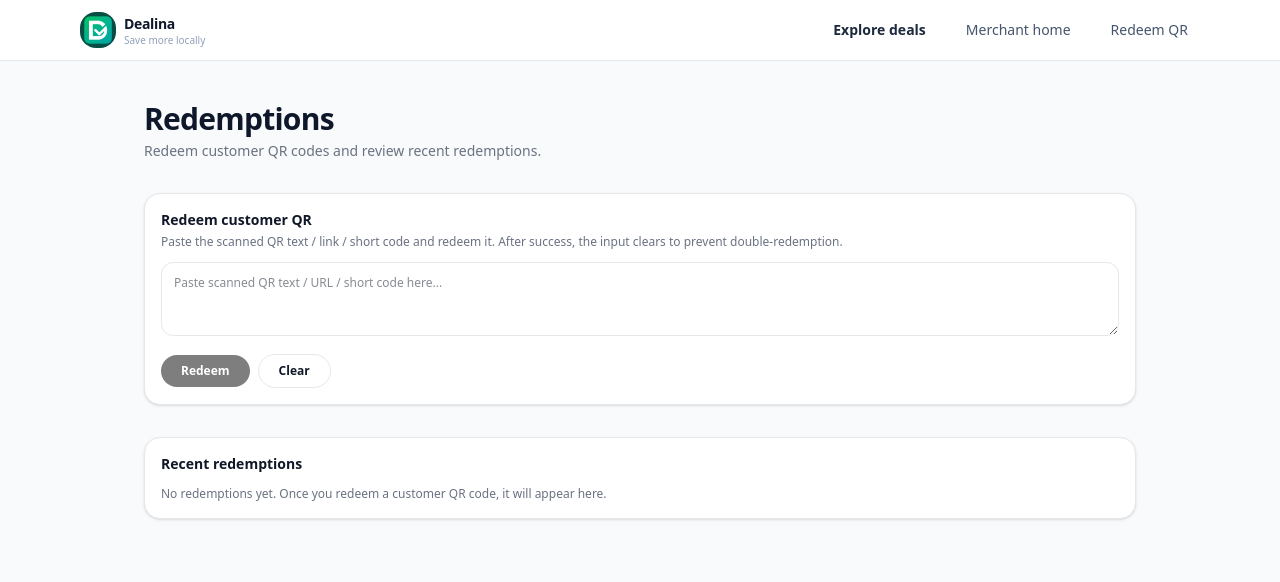
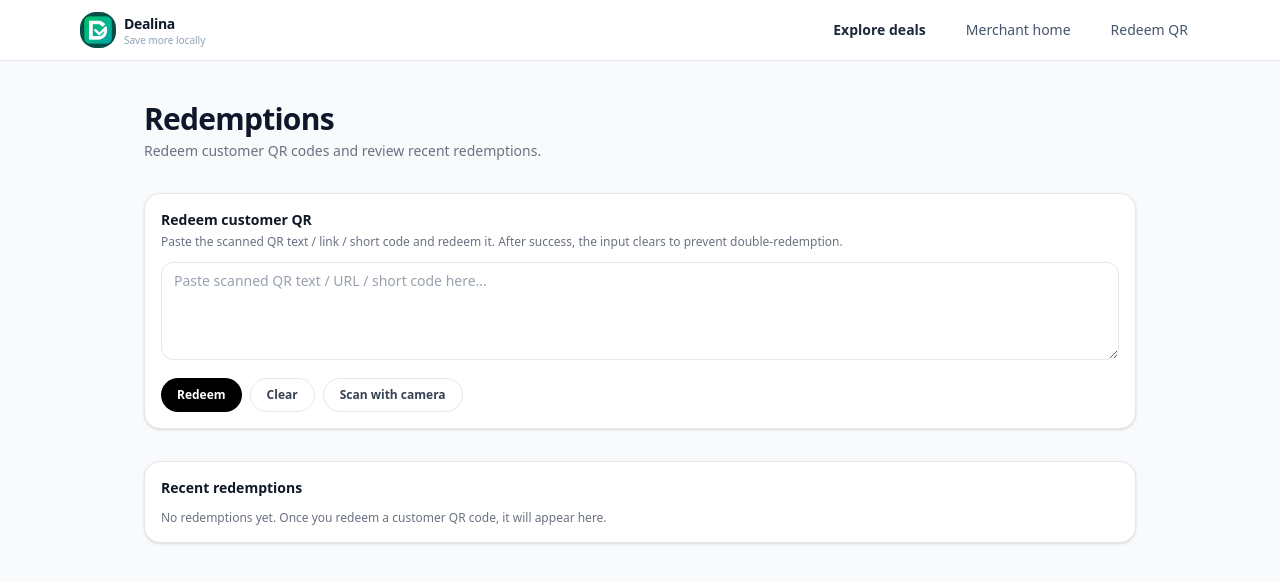
Before and after one commit to gbsunmonu/deals-web, a Next.js app: page /merchant/redemptions in a window 1280 px wide. Shown: the top 582 px of the page. Built offline with nearby package versions, Linux system fonts and the light colour scheme; no server answers; the database is empty.

Commit message:
feat: restore camera QR scanning in RedeemForm

```diff
--- a/components/RedeemForm.tsx
+++ b/components/RedeemForm.tsx
@@ -1,187 +1,273 @@
 "use client";
 
-import { useMemo, useState } from "react";
-import { useRouter } from "next/navigation";
+import { useEffect, useRef, useState, useTransition } from "react";
+import { BrowserQRCodeReader, IScannerControls } from "@zxing/browser";
 
-type ApiResp = {
-  ok?: boolean;
-  status?: string;
+type RedeemResponse =
+  | {
+      ok: true;
+      status: "REDEEMED";
       message?: string;
+      redemption?: { id: string; redeemedAt: string };
+      deal?: { title?: string };
+      merchant?: { name?: string };
+    }
+  | {
+      ok?: false;
+      status?: "ALREADY_REDEEMED" | "SOLD_OUT";
       error?: string;
-  redeemedAt?: string | Date | null;
-  redemption?: { id?: string; redeemedAt?: string | Date | null } | null;
-  deal?: { title?: string } | null;
-};
+      redeemedAt?: string;
+      details?: string;
+    }
+  | { error?: string; details?: string };
 
-function formatDateTime(value?: string | Date | null) {
-  if (!value) return "";
-  const d = value instanceof Date ? value : new Date(value);
-  if (Number.isNaN(d.getTime())) return "";
-  return d.toLocaleString("en-GB", {
-    day: "2-digit",
-    month: "short",
-    year: "numeric",
-    hour: "2-digit",
-    minute: "2-digit",
-  });
+export default function RedeemForm() {
+  const [qrText, setQrText] = useState("");
+  const [status, setStatus] = useState<
+    | { type: "idle" }
+    | { type: "success"; message: string }
+    | { type: "error"; message: string }
+  >({ type: "idle" });
+
+  const [isPending, startTransition] = useTransition();
+
+  // Camera scanning
+  const [isScanning, setIsScanning] = useState(false);
+  const videoRef = useRef<HTMLVideoElement | null>(null);
+  const controlsRef = useRef<IScannerControls | null>(null);
+
+  async function stopScanner() {
+    try {
+      controlsRef.current?.stop();
+    } catch {}
+    controlsRef.current = null;
+
+    // Extra safety: stop any active stream tracks
+    const video = videoRef.current;
+    const stream = video?.srcObject as MediaStream | null;
+    if (stream) {
+      stream.getTracks().forEach((t) => t.stop());
+      if (video) video.srcObject = null;
+    }
   }
 
-export default function RedeemForm() {
-  const router = useRouter();
+  useEffect(() => {
+    // Cleanup on unmount
+    return () => {
+      stopScanner();
+    };
+    // eslint-disable-next-line react-hooks/exhaustive-deps
+  }, []);
 
-  const [qrText, setQrText] = useState("");
-  const [isSubmitting, setIsSubmitting] = useState(false);
-
-  const [success, setSuccess] = useState<string | null>(null);
-  const [info, setInfo] = useState<string | null>(null);
-  const [error, setError] = useState<string | null>(null);
-
-  const canSubmit = useMemo(() => qrText.trim().length > 0 && !isSubmitting, [
-    qrText,
-    isSubmitting,
-  ]);
-
-  function resetMessages() {
-    setSuccess(null);
-    setInfo(null);
-    setError(null);
+  function clearAll() {
+    setQrText("");
+    setStatus({ type: "idle" });
   }
 
-  async function onRedeem() {
-    resetMessages();
-
-    const text = qrText.trim();
-    if (!text) {
-      setError("Paste the scanned QR text first.");
+  function redeem(textOverride?: string) {
+    const payload = (textOverride ?? qrText).trim();
+    if (!payload) {
+      setStatus({ type: "error", message: "Paste or scan a QR code first." });
       return;
     }
 
-    setIsSubmitting(true);
+    setStatus({ type: "idle" });
 
+    startTransition(async () => {
       try {
         const res = await fetch("/api/redemptions/confirm", {
           method: "POST",
           headers: { "Content-Type": "application/json" },
-        body: JSON.stringify({ qrText: text }),
+          body: JSON.stringify({ qrText: payload }),
         });
 
-      let data: ApiResp = {};
-      try {
-        data = (await res.json()) as ApiResp;
-      } catch {
-        data = {};
-      }
+        const data = (await res.json().catch(() => ({}))) as RedeemResponse;
 
-      const status = String(data?.status ?? "").toUpperCase();
+        if (!res.ok) {
+          const msg =
+            (data as any)?.error ||
+            (data as any)?.details ||
+            "Failed to redeem.";
+          setStatus({ type: "error", message: msg });
 
-      // ---- SOLD OUT
-      if (status === "SOLD_OUT" || res.status === 409 && (data?.error || "").toLowerCase().includes("fully")) {
-        setError("❌ Deal is sold out (redemption limit reached).");
+          // On failure, do NOT clear input (so user can retry/copy)
           return;
         }
 
-      // ---- ALREADY REDEEMED
-      if (status === "ALREADY_REDEEMED" || res.status === 409) {
-        const when = formatDateTime(data?.redeemedAt ?? data?.redemption?.redeemedAt ?? null);
-        setError(when ? `⚠️ Already redeemed (${when}).` : "⚠️ This QR code has already been redeemed.");
+        // Success
+        const successMsg =
+          (data as any)?.message ||
+          `Redeemed successfully${(data as any)?.deal?.title ? `: ${(data as any).deal.title}` : ""}.`;
+
+        setStatus({ type: "success", message: successMsg });
+
+        // ✅ prevent double-redeem confusion
+        setQrText("");
+      } catch (err: any) {
+        setStatus({
+          type: "error",
+          message: err?.message || "Something went wrong redeeming the QR.",
+        });
+      }
+    });
+  }
+
+  async function startCameraScan() {
+    setStatus({ type: "idle" });
+
+    // Basic browser support
+    if (!navigator?.mediaDevices?.getUserMedia) {
+      setStatus({
+        type: "error",
+        message: "Camera not supported in this browser.",
+      });
       return;
     }
 
-      // ---- EXPIRED / NOT STARTED
-      if (status === "EXPIRED" || res.status === 400 && (data?.error || "").toLowerCase().includes("expired")) {
-        setError("❌ This deal has expired.");
-        return;
-      }
-      if (status === "NOT_STARTED") {
-        setError("⚠️ This deal has not started yet.");
+    setIsScanning(true);
+
+    try {
+      const reader = new BrowserQRCodeReader();
+
+      // Prefer back camera when available (mobile)
+      const devices = await BrowserQRCodeReader.listVideoInputDevices();
+      const preferred =
+        devices.find((d) => /back|rear|environment/i.test(d.label))?.deviceId ||
+        devices[0]?.deviceId;
+
+      if (!videoRef.current) {
+        setStatus({ type: "error", message: "Camera UI not ready." });
+        setIsScanning(false);
         return;
       }
 
-      // ---- Other errors
-      if (!res.ok || data?.ok === false) {
-        setError(data?.error || "Failed to redeem. Please try again.");
-        return;
+      // Start decoding
+      controlsRef.current = await reader.decodeFromVideoDevice(
+        preferred || undefined,
+        videoRef.current,
+        (result, error, controls) => {
+          if (result) {
+            const text = result.getText();
+            setQrText(text);
+            setIsScanning(false);
+
+            // Stop camera immediately once we get a result
+            try {
+              controls.stop();
+            } catch {}
+            stopScanner();
+
+            // Auto-redeem after scan (you can change this behavior if you want)
+            redeem(text);
           }
-
-      // ---- SUCCESS
-      const dealTitle = data?.deal?.title ? ` — ${data.deal.title}` : "";
-      const when = formatDateTime(data?.redemption?.redeemedAt ?? null);
-
-      setSuccess(when ? `✅ Redemption successful${dealTitle} • ${when}` : `✅ Redemption successful${dealTitle}`);
-
-      // Clear input so merchant doesn't accidentally resubmit same QR
-      setQrText("");
-
-      // Refresh server data (recent redemptions table)
-      router.refresh();
-    } catch (e: any) {
-      console.error(e);
-      setError(e?.message || "Network error redeeming QR code.");
-    } finally {
-      setIsSubmitting(false);
+        }
+      );
+    } catch (err: any) {
+      await stopScanner();
+      setIsScanning(false);
+      setStatus({
+        type: "error",
+        message:
+          err?.message ||
+          "Could not open camera. Check permissions and try again.",
+      });
     }
   }
 
+  async function cancelScan() {
+    await stopScanner();
+    setIsScanning(false);
+  }
+
   return (
-    <div className="rounded-2xl border border-gray-200 bg-white p-4 shadow-sm">
+    <div className="rounded-2xl border border-gray-200 bg-white px-4 py-4 shadow-sm">
       <h2 className="text-sm font-semibold text-gray-900">Redeem customer QR</h2>
       <p className="mt-1 text-xs text-gray-500">
-        Paste the scanned QR text / link / short code and redeem it. After success, the input clears to prevent double-redemption.
+        Paste the scanned QR text / link / short code and redeem it. After
+        success, the input clears to prevent double-redemption.
       </p>
 
       <div className="mt-3">
         <textarea
           value={qrText}
-          onChange={(e) => {
-            setQrText(e.target.value);
-            // Don’t clear success instantly while they read it; clear only error/info on edit.
-            setError(null);
-            setInfo(null);
-          }}
-          rows={3}
+          onChange={(e) => setQrText(e.target.value)}
           placeholder="Paste scanned QR text / URL / short code here..."
-          className="w-full rounded-xl border border-gray-200 p-3 text-xs text-gray-900 outline-none focus:ring-2 focus:ring-gray-200"
+          className="w-full rounded-xl border border-gray-200 px-3 py-2 text-sm text-gray-900 placeholder:text-gray-400 focus:border-emerald-500 focus:outline-none focus:ring-1 focus:ring-emerald-500"
+          rows={4}
         />
       </div>
 
-      <div className="mt-3 flex flex-wrap items-center gap-2">
+      <div className="mt-3 flex flex-wrap gap-2">
         <button
           type="button"
-          onClick={onRedeem}
-          disabled={!canSubmit}
-          className="rounded-full bg-black px-5 py-2 text-xs font-semibold text-white disabled:opacity-50"
+          onClick={() => redeem()}
+          disabled={isPending || isScanning}
+          className="inline-flex items-center rounded-full bg-black px-4 py-2 text-xs font-semibold text-white hover:bg-gray-900 disabled:opacity-60"
         >
-          {isSubmitting ? "Redeeming..." : "Redeem"}
+          {isPending ? "Redeeming..." : "Redeem"}
         </button>
 
         <button
           type="button"
-          onClick={() => {
-            setQrText("");
-            resetMessages();
-            setInfo("Cleared.");
-          }}
-          className="rounded-full border border-gray-200 bg-white px-5 py-2 text-xs font-semibold text-gray-900 hover:bg-gray-50"
+          onClick={clearAll}
+          disabled={isPending || isScanning}
+          className="inline-flex items-center rounded-full border border-gray-200 px-4 py-2 text-xs font-semibold text-gray-700 hover:bg-gray-50 disabled:opacity-60"
         >
           Clear
         </button>
+
+        <button
+          type="button"
+          onClick={startCameraScan}
+          disabled={isPending || isScanning}
+          className="inline-flex items-center rounded-full border border-gray-200 px-4 py-2 text-xs font-semibold text-gray-700 hover:bg-gray-50 disabled:opacity-60"
+        >
+          Scan with camera
+        </button>
       </div>
 
-      {success && (
-        <div className="mt-3 rounded-xl border border-emerald-200 bg-emerald-50 px-4 py-3 text-xs text-emerald-900">
-          {success}
+      {/* Status */}
+      {status.type === "success" && (
+        <div className="mt-3 rounded-xl border border-emerald-200 bg-emerald-50 px-3 py-2 text-xs text-emerald-800">
+          ✅ {status.message}
         </div>
       )}
 
-      {info && !success && !error && (
-        <div className="mt-3 rounded-xl border border-gray-200 bg-gray-50 px-4 py-3 text-xs text-gray-700">
-          {info}
+      {status.type === "error" && (
+        <div className="mt-3 rounded-xl border border-red-200 bg-red-50 px-3 py-2 text-xs text-red-800">
+          {status.message}
         </div>
       )}
 
-      {error && (
-        <div className="mt-3 rounded-xl border border-red-200 bg-red-50 px-4 py-3 text-xs text-red-700">
-          {error}
+      {/* Camera modal */}
+      {isScanning && (
+        <div className="mt-4 rounded-2xl border border-gray-200 bg-gray-50 p-3">
+          <div className="flex items-center justify-between gap-2">
+            <p className="text-xs font-semibold text-gray-700">
+              Scanning… point the camera at the QR code
+            </p>
+            <button
+              type="button"
+              onClick={cancelScan}
+              className="rounded-full border border-gray-200 bg-white px-3 py-1 text-xs font-semibold text-gray-700 hover:bg-gray-50"
+            >
+              Cancel
+            </button>
+          </div>
+
+          <div className="mt-3 overflow-hidden rounded-xl border border-gray-200 bg-black">
+            <video
+              ref={videoRef}
+              className="h-72 w-full object-cover"
+              muted
+              playsInline
+              autoPlay
+            />
+          </div>
+
+          <p className="mt-2 text-[11px] text-gray-500">
+            If the camera doesn’t open, allow camera permission for this site.
+          </p>
         </div>
       )}
     </div>
```
Lines whose indentation alone changed are shown as unchanged.
